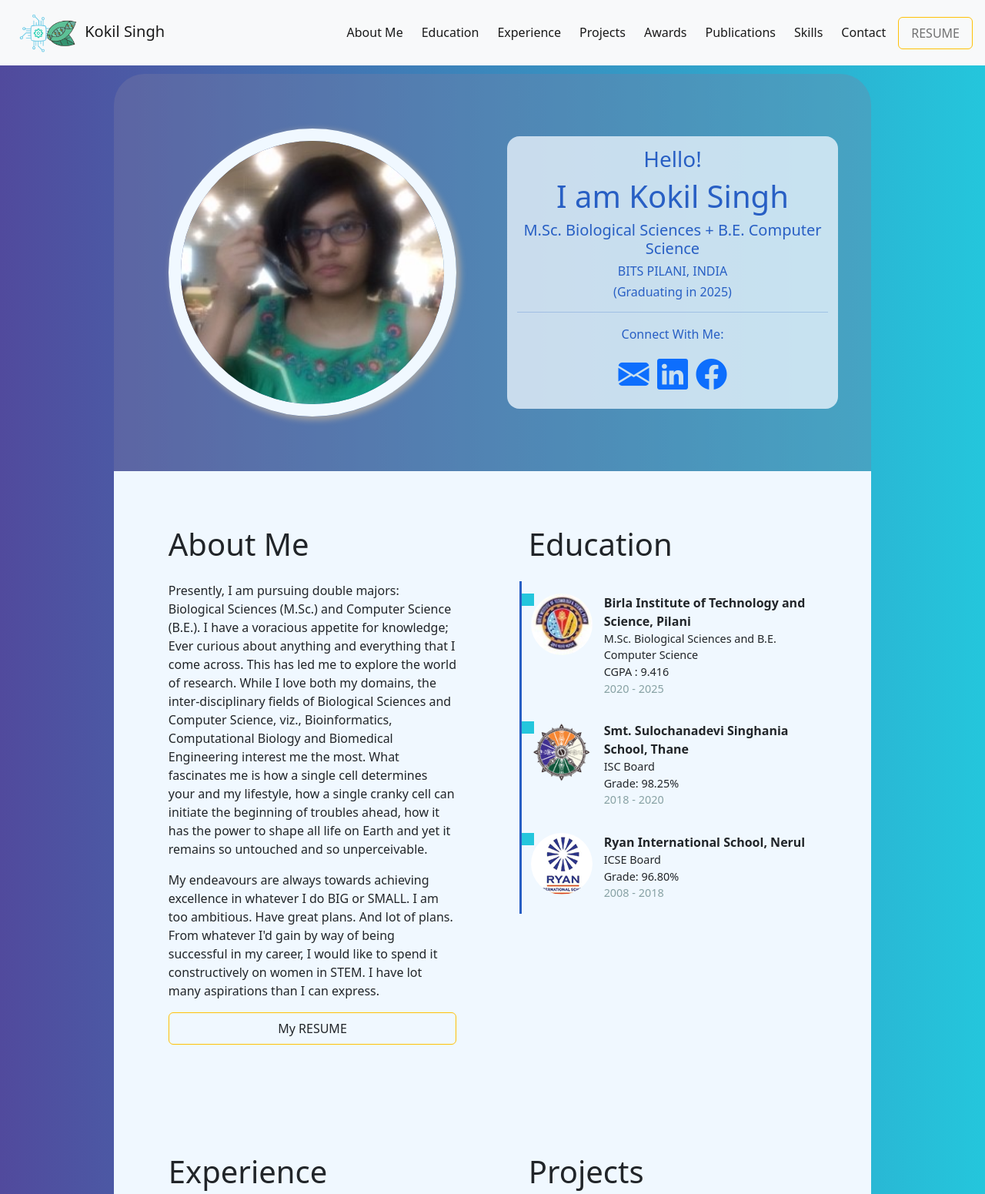
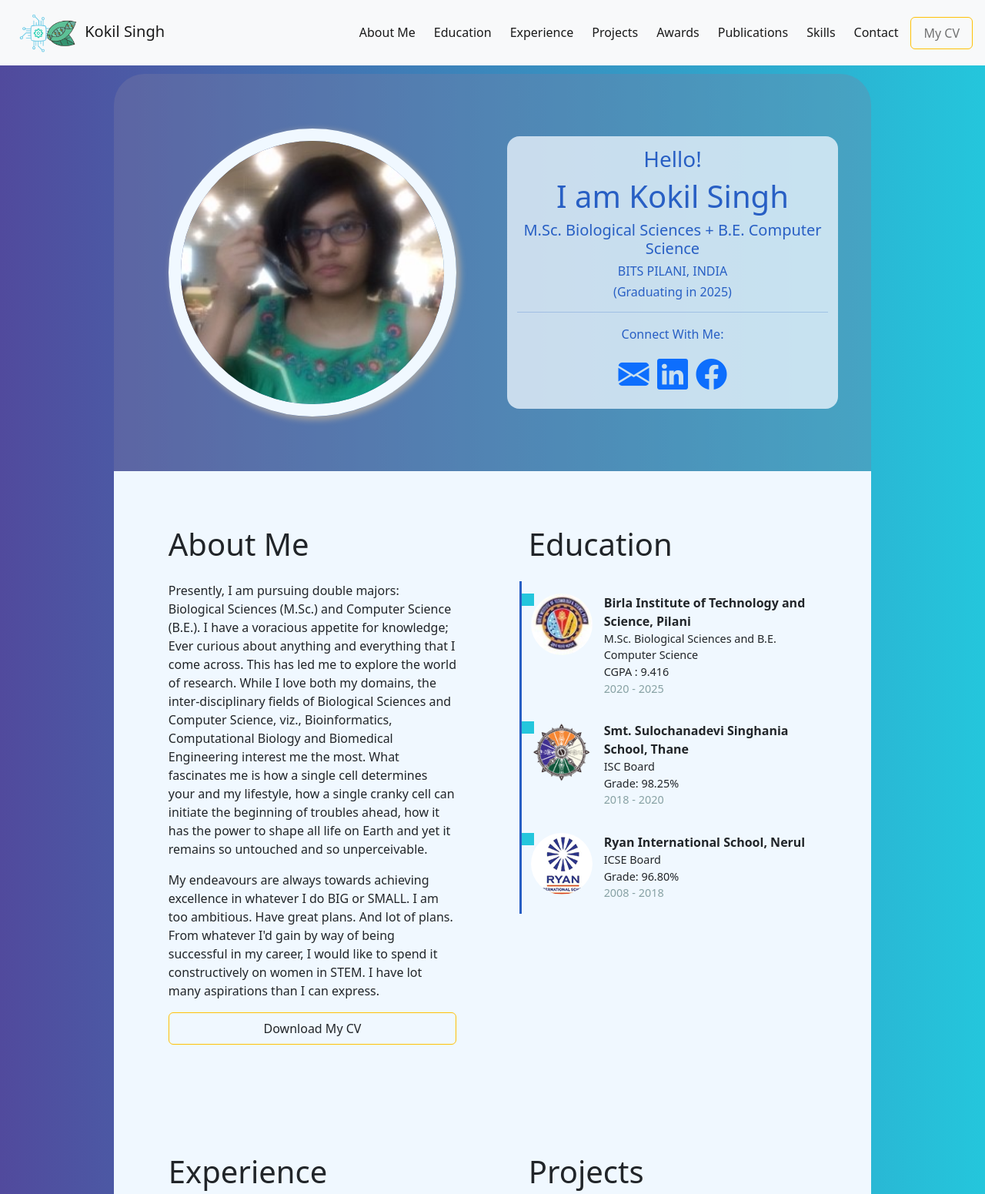
Before and after one commit to KokilSingh/Kokil-Singh, a plain HTML site: page index.html in a window 1280 px wide. Shown: the top 1551 px of the page at 77% size. Drawn offline with nearby package versions, Linux system fonts and the light colour scheme.

```diff
--- a/index.html
+++ b/index.html
@@ -50,7 +50,7 @@
                     <a id="call" class="nav-link active normal " aria-current="page" href="#Contact">Contact</a>
                   </li>
                   <li class="nav-item mx-1">
-                    <a id="resume" class="btn btn-outline-warning nav-link normal" aria-current="page" href="https://drive.google.com/file/d/1pxBh0vQb25o9_Oai6Cpo1l1riAbktcM3/view?usp=sharing" target="_blank"> RESUME</a>
+                    <a id="resume" class="btn btn-outline-warning nav-link normal" aria-current="page" href="https://drive.google.com/file/d/1pxBh0vQb25o9_Oai6Cpo1l1riAbktcM3/view?usp=sharing" target="_blank"> My CV</a>
                   </li>
                 </ul>
               </div>
@@ -103,7 +103,7 @@
                     <div class="col col-8" id="email-copy" onclick="copyEmail('email-copy')" data-bs-toggle="tooltip" data-bs-placement="right" data-bs-title="Copy to Clipboard">kokildeepti@gmail.com</div>
                   </div>
                   -->
-                    <a id="resume" class="btn btn-outline-warning nav-link normal" aria-current="page" href="https://drive.google.com/file/d/1pxBh0vQb25o9_Oai6Cpo1l1riAbktcM3/view?usp=sharing" target="_blank"> My RESUME</a>
+                    <a id="resume" class="btn btn-outline-warning nav-link normal" aria-current="page" href="https://drive.google.com/file/d/1pxBh0vQb25o9_Oai6Cpo1l1riAbktcM3/view?usp=sharing" target="_blank">Download My CV</a>
 
                 </div>
 
```
